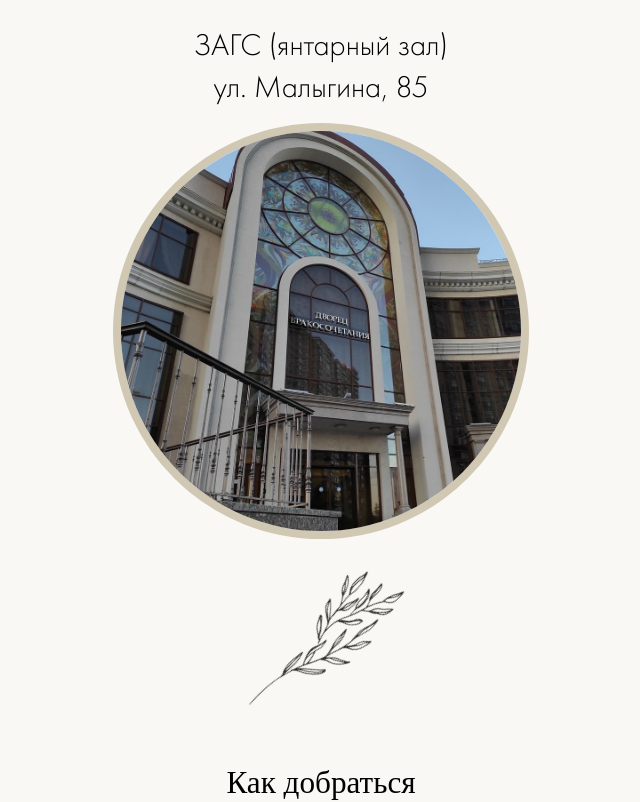
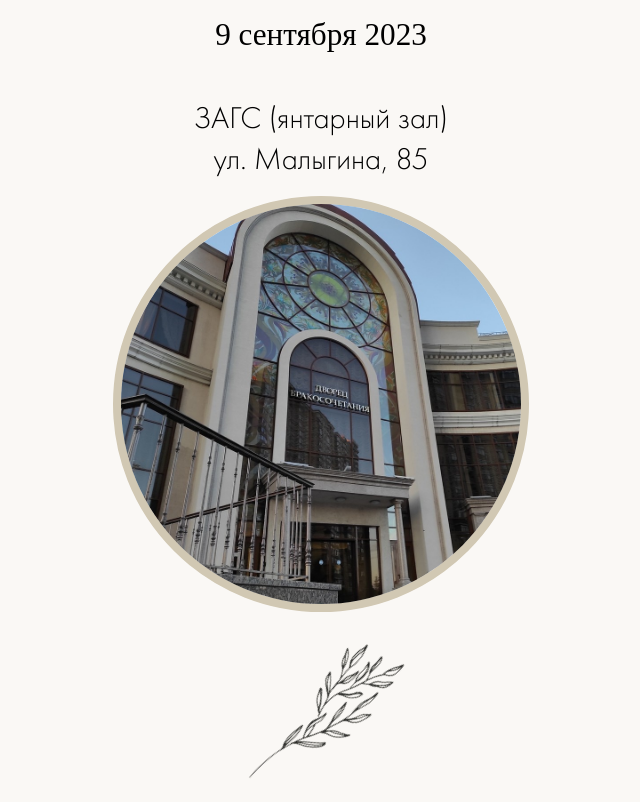
Before and after one commit to d-sidorov/wedding, a Vue app: page / in a window 1280 px wide. Shown: the part 1360-2162 px from the top of the page, without its empty margins (319-959 px from the left). Built offline with nearby package versions, Linux system fonts and the light colour scheme; a web font is replaced by a local one.

Commit message:
добавление анимации появления

```diff
--- a/package.json
+++ b/package.json
@@ -9,6 +9,8 @@
     "preview": "vite preview"
   },
   "dependencies": {
+    "@vueuse/components": "^10.2.1",
+    "@vueuse/core": "^10.2.1",
     "firebase": "^9.23.0",
     "flowbite": "^1.6.6",
     "vue": "^3.2.47",
--- a/src/components/Invite/InviteInfo.vue
+++ b/src/components/Invite/InviteInfo.vue
@@ -15,10 +15,11 @@ const props = defineProps([
   <p class="font-agonia text-xl md:text-2xl py-3 md:py-5">{{ props.date }}</p>
   <p class="mt-3 text-lg md:text-2xl">{{ props.location }}</p>
   <p class="text-lg md:text-2xl">{{ props.address }}</p>
-  <img
-    :src="image"
-    class="rounded-full w-52 h-52 md:w-80 md:h-80 mt-3 bordered border-my-primary-hover border-8"
-  />
+  <div
+    class="rounded-full w-52 h-52 md:w-80 md:h-80 mt-3 bordered border-my-primary-hover border-8 overflow-hidden"
+  >
+    <img :src="image" class="hover:scale-105 transition-all duration-500" />
+  </div>
   <MyDivider />
   <p class="font-agonia text-xl md:text-2xl py-3">Как добраться</p>
   <p class="text-center py-3 md:text-xl md:w-2/3">
--- a/src/components/TheHeader.vue
+++ b/src/components/TheHeader.vue
@@ -30,8 +30,6 @@ import MyHr from "./UI/Hr.vue";
         />
       </svg>
     </div>
-
-    <MyHr class="mt-20" />
   </section>
 </template>
 
--- a/src/components/TheInvite.vue
+++ b/src/components/TheInvite.vue
@@ -69,7 +69,7 @@ const selectInvite = (invite) => (selectedInvite.value = invite);
 
 <template>
   <section>
-    <div class="font-agonia text-center text-xl md:text-3xl">
+    <div class="font-agonia text-center text-xl md:text-3xl md:mb-8">
       {{ guestName }}
     </div>
     <div class="py-6 w-2/3 text-center mx-auto md:text-2xl">
--- /dev/null
+++ b/src/components/UI/IntersectionBlock.vue
@@ -0,0 +1,51 @@
+<script setup>
+import { ref } from "vue";
+import { useIntersectionObserver } from "@vueuse/core";
+
+const props = defineProps({
+  withTranslate: {
+    type: Boolean,
+  },
+});
+
+const target = ref(null);
+const isVisible = ref(false);
+
+const { stop } = useIntersectionObserver(
+  target,
+  ([{ isIntersecting }]) => {
+    isVisible.value = isIntersecting;
+    if (isIntersecting) stop();
+  },
+  { immediate: true }
+);
+</script>
+
+<template>
+  <div
+    ref="target"
+    class="IntersectionBlock flex justify-center items-center"
+    :class="{ isVisible, withTranslate }"
+  >
+    <slot />
+  </div>
+</template>
+
+<style scoped>
+.IntersectionBlock {
+  opacity: 0;
+  transition: all 1.2s ease-in;
+  position: relative;
+}
+
+.IntersectionBlock.isVisible {
+  opacity: 1;
+}
+
+.IntersectionBlock.withTranslate {
+  transform: translateY(50px);
+}
+.IntersectionBlock.withTranslate.isVisible {
+  transform: translateY(0);
+}
+</style>
--- a/src/pages/index.vue
+++ b/src/pages/index.vue
@@ -1,35 +1,63 @@
 <template>
   <router-view></router-view>
   <main
-    class="min-h-screen bg-milk-white container mx-auto flex flex-col gap-y-14 pt-6 pb-6 items-center"
+    class="min-h-screen bg-milk-white container mx-auto flex flex-col gap-y-14 md:gap-y-10 pt-6 pb-6 items-center"
   >
+    <IntersectionBlock>
       <TheHeader />
+    </IntersectionBlock>
 
+    <IntersectionBlock>
+      <MyHr class="md:my-10" />
+    </IntersectionBlock>
+
+    <IntersectionBlock withTranslate>
       <TheInvite />
+    </IntersectionBlock>
 
-    <MyHr />
+    <IntersectionBlock withTranslate>
+      <MyHr class="md:my-10" />
+    </IntersectionBlock>
 
+    <IntersectionBlock withTranslate>
       <section
         class="px-8 font-agonia text-center leading-8 text-lg md:text-2xl md:w-3/4 md:leading-10"
       >
         Мы с нетерпением ждем самого счастливого дня в нашей жизни!
       </section>
+    </IntersectionBlock>
 
-    <MyHr />
+    <IntersectionBlock withTranslate>
+      <MyHr class="md:my-10" />
+    </IntersectionBlock>
 
+    <IntersectionBlock withTranslate>
       <TheTimer />
+    </IntersectionBlock>
 
-    <MyHr />
+    <IntersectionBlock withTranslate>
+      <MyHr class="md:my-10" />
+    </IntersectionBlock>
 
+    <IntersectionBlock withTranslate>
       <TheWishes />
+    </IntersectionBlock>
 
+    <IntersectionBlock withTranslate>
       <MyDivider class="-my-10" />
+    </IntersectionBlock>
 
+    <IntersectionBlock withTranslate>
       <TheQuiz />
+    </IntersectionBlock>
 
-    <MyHr class="-my-4" />
+    <IntersectionBlock withTranslate>
+      <MyDivider class="-my-10" />
+    </IntersectionBlock>
 
+    <IntersectionBlock withTranslate>
       <TheFooter />
+    </IntersectionBlock>
   </main>
 </template>
 
@@ -42,6 +70,7 @@ import TheWishes from "../components/TheWishes.vue";
 import TheQuiz from "../components/Quiz/Quiz.vue";
 import MyHr from "../components/UI/Hr.vue";
 import MyDivider from "../components/UI/Divider.vue";
+import IntersectionBlock from "../components/UI/IntersectionBlock.vue";
 </script>
 
 <style scoped></style>
```
Also changed, not shown: 1 other file (tests, documents, lock files or other folders). Lines whose indentation alone changed are shown as unchanged.
